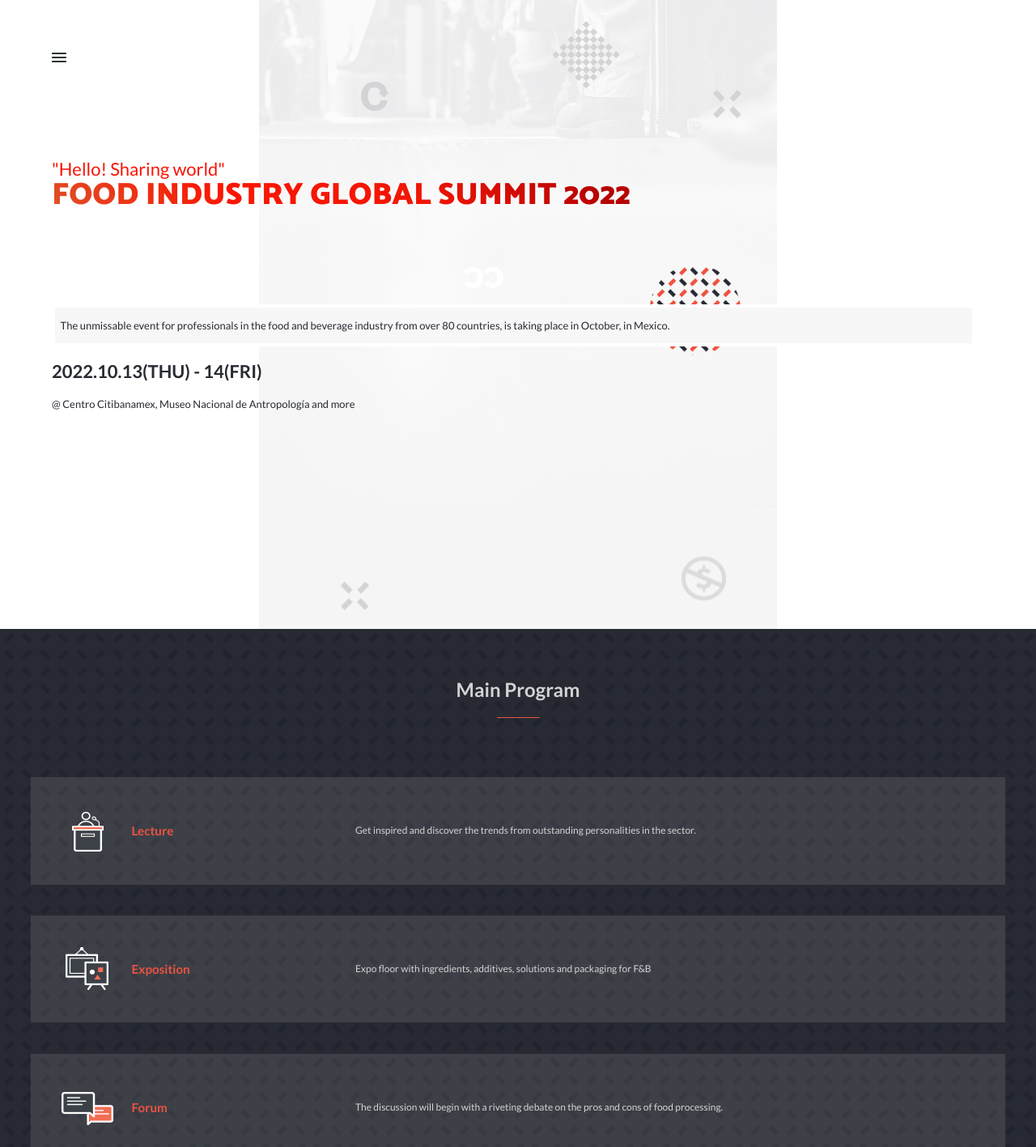
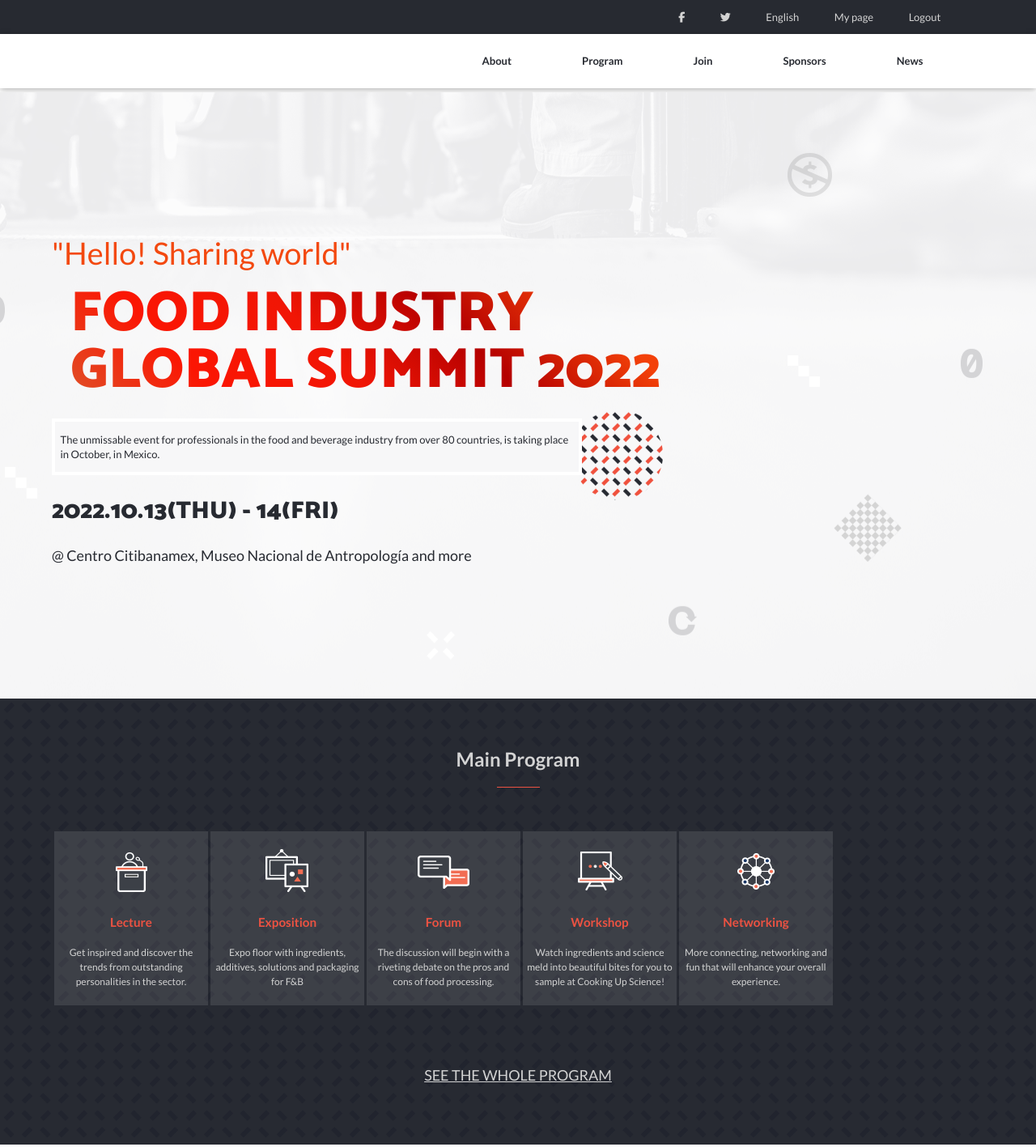
Before and after one commit to CindyDorantes/Capstone-project-Conference-page, a plain HTML site: page index.html in a window 1280 px wide. Shown: the top 1417 px of the page at 81% size. Drawn offline with Linux system fonts and the light colour scheme.

Commit message:
add desktop responsiveness for index page

```diff
--- a/about.html
+++ b/about.html
@@ -10,6 +10,7 @@
   <link rel="preconnect" href="https://fonts.gstatic.com" crossorigin>
   <link href="https://fonts.googleapis.com/css2?family=Lato:wght@300;400;700&display=swap" rel="stylesheet">
   <link href="https://fonts.googleapis.com/css2?family=Catamaran:wght@800;900&display=swap" rel="stylesheet">
+  <script src="https://kit.fontawesome.com/efb11c3b99.js" crossorigin="anonymous"></script>
 </head>
 
 <body>
--- a/index.html
+++ b/index.html
@@ -10,9 +10,24 @@
   <link rel="preconnect" href="https://fonts.gstatic.com" crossorigin>
   <link href="https://fonts.googleapis.com/css2?family=Lato:wght@300;400;700&display=swap" rel="stylesheet">
   <link href="https://fonts.googleapis.com/css2?family=Catamaran:wght@800;900&display=swap" rel="stylesheet">
+  <script src="https://kit.fontawesome.com/efb11c3b99.js" crossorigin="anonymous"></script>
 </head>
 
 <body>
+  <div class="top-ribbon">
+    <a href="#" class="ribbon-item"><i class="fa-brands fa-facebook-f"></i></a>
+    <a href="#" class="ribbon-item"><i class="fa-brands fa-twitter"></i></a>
+    <a href="#" class="ribbon-item">English</a>
+    <a href="#" class="ribbon-item">My page</a>
+    <a href="#" class="ribbon-item">Logout</a>
+  </div>
+  <nav class="nav-bar">
+    <a href="./about.html">About</a>
+    <a href="#">Program</a>
+    <a href="#">Join</a>
+    <a href="#">Sponsors</a>
+    <a href="#">News</a>
+  </nav>
   <header class="head-intro">
     <nav class="hamburguer"><img src="./Images/Union.png" alt="hamburguer menu"></nav>
     <h2 class="heading-red">"Hello! Sharing world"</h2>
@@ -24,7 +39,7 @@
     <p class="date">
       2022.10.13(THU) - 14(FRI)
     </p>
-    <p>
+    <p class="place">
       @ Centro Citibanamex, Museo Nacional de Antropología and more
     </p>
   </header>
@@ -34,42 +49,55 @@
     <div class="guide-bar"></div>
     <div class="activities">
       <div class="activity-item">
+        <a href="#">
           <img src="./images/icon-lecture.png" alt="icon of a person behind an lectern" class="icon">
           <h3>Lecture</h3>
           <p>
             Get inspired and discover the trends from outstanding personalities in the sector.
           </p>
+        </a>
       </div>
       <div class="activity-item">
+        <a href="">
           <img src="./images/icon-exhibition.png" alt="icon of a board and a poster" class="icon">
           <h3>Exposition</h3>
           <p>
             Expo floor with ingredients, additives, solutions and packaging for F&B
           </p>
+        </a>
       </div>
       <div class="activity-item">
+        <a href="">
           <img src="./images/icon-forum.png" alt="icon of dialog bubbles" class="icon">
           <h3>Forum</h3>
           <p>
             The discussion will begin with a riveting debate on the pros and cons of food processing.
           </p>
+        </a>
       </div>
       <div class="activity-item">
+        <a href="">
           <img src="./images/icon-workshop.png" alt="icon of a teaching board" class="icon">
           <h3>Workshop</h3>
           <p>
             Watch ingredients and science meld into beautiful bites for you to sample at Cooking Up Science!
           </p>
+        </a>
       </div>
       <div class="activity-item">
+        <a href="">
           <img src="./images/icon-network.png" alt="icon of a person behind an lectern" class="icon">
           <h3>Networking</h3>
           <p>
             More connecting, networking and fun that will enhance your overall experience.
           </p>
+        </a>
       </div>
     </div> <!-- closing .activities div -->
     <button type="button" class="join-btn">Join Food Industry Global Summit 2022</button>
+    <div class="whole-program">
+      <a href="#">SEE THE WHOLE PROGRAM</a>
+    </div>
   </section> <!-- closing .program section -->
 
   <section class="speakers">
--- a/style.css
+++ b/style.css
@@ -6,6 +6,14 @@ body {
   font-weight: 300;
   color: #272a31;
   margin: 0;
+}
+
+.top-ribbon {
+  display: none;
+}
+
+.nav-bar {
+  display: none;
 }
 
 .head-intro {
@@ -21,7 +29,7 @@ body {
   line-height: 28px;
   font-weight: 400;
   text-align: start;
-  color: #f71404;
+  color: #f34910;
   margin-top: 10%;
   margin-bottom: 0;
 }
@@ -35,7 +43,6 @@ h1{
   background: -webkit-linear-gradient(45deg,#de5128, #fb1603,#f11605, #b40000, #f34109, #f13d0a);
   -webkit-background-clip: text;
   -webkit-text-fill-color: transparent;
-  color: ;
   margin-top: 0;
   margin-bottom: 10%;
 }
@@ -56,8 +63,10 @@ header p {
 
 .date {
   background: none;
+  font-family: 'Catamaran', sans-serif;
   font-size: 22px;
-  font-weight: 700;
+  font-weight: 900;
+  line-height: 22px;
 }
 
 .logo-img {
@@ -134,6 +143,10 @@ header p {
   width: 80%;
   padding: 25px;
   margin: 10%;
+}
+
+.whole-program {
+  display: none;
 }
 
 .speakers {
@@ -267,3 +280,133 @@ footer .guide-bar {
   font-weight: 400;
   padding: 2% 4%;
 }
+
+/*************** media query for desktop version ****************/
+
+@media only screen and (min-width: 768px) {
+  .top-ribbon {
+    display: flex;
+    justify-content: end;
+    background-color: #272a31;
+    color: #d3d3d3;
+    padding: 1% 7.5%;
+  }
+
+  .ribbon-item {
+    padding: 0% 2%;
+    text-decoration: none;
+    font-weight: 400;
+    color: #d3d3d3;
+    cursor: pointer;
+  }
+
+  .nav-bar {
+    display: flex;
+    justify-content: end;
+    padding: 2% 7.5%;
+    margin-bottom: 5px;
+    box-shadow: rgba(0, 0, 0, 0.3) 0px 2px 8px 0px;
+  }
+
+  .nav-bar a {
+    padding: 0% 4%;
+    text-decoration: none;
+    font-weight: bold;
+    color: #272a31;
+    cursor: pointer;
+  }
+
+  .nav-bar a:hover {
+    color: #ec5242;
+  }
+
+  .hamburguer {
+    display: none;
+  }
+
+  .head-intro {
+    background-image: url("./images/desktop_intro_bg.png");
+    background-repeat: no-repeat;
+    padding-bottom: 150px;
+  }
+
+  .heading-red {
+    font-size: 38px;
+    line-height: 38px;
+  }
+
+  h1 {
+    font-size: 70px;
+    line-height: 70px;
+    margin: 2%;
+    width: 70%;
+  }
+
+  .box-margin{
+    width: 55%;
+  }
+
+  .date {
+    font-size: 30px;
+    line-height: 30px;
+  }
+
+  .place {
+    font-size: 18px;
+  }
+
+  .activities {
+    flex-direction: row;
+    margin: 0 5%;
+  }
+
+  .activity-item {
+    flex-direction: column;
+    padding: 0% 5px 0% 5px;
+    margin: 0 0 0 3px;
+    width: calc(20% - 3px);
+    max-width: 180px;
+  }
+
+  .activity-item a {
+    text-decoration: none;
+  }
+
+  .activity-item a:hover {
+    border: 2px solid #d3d3d3;
+  }
+
+  .icon {
+    margin-top: 20px;
+  }
+
+  .program h3 {
+    text-align: center;
+    margin: 0;
+    width: auto;
+    margin-top: 20px;
+  }
+
+  .program p {
+    text-align: center;
+    width: auto;
+    margin-top: 20px;
+    margin-bottom: 20px
+  }
+
+  .join-btn {
+    display: none;
+  }
+
+  .whole-program {
+    display: block;
+    text-align: center;
+    padding: 75px 0%;
+  }
+
+  .whole-program a {
+    color: #d3d3d3;
+    font-size: 18px;
+    font-weight: 400;
+  }
+}
```
Also changed, not shown: images/convention01-origin.jpg (deleted), images/convention01_b.jpg (deleted), images/convention02-origin.jpg (deleted), images/convention02_b.jpg (deleted), images/desktop_intro_bg.png (added), images/perfil.jpg (deleted), images/sponsors/airbnb.png (deleted), images/sponsors/googlekorea.png (deleted), images/sponsors/kakao.png (deleted), images/sponsors/mozilla.png (deleted), images/sponsors/naver.png (deleted). Lines whose indentation alone changed are shown as unchanged.
